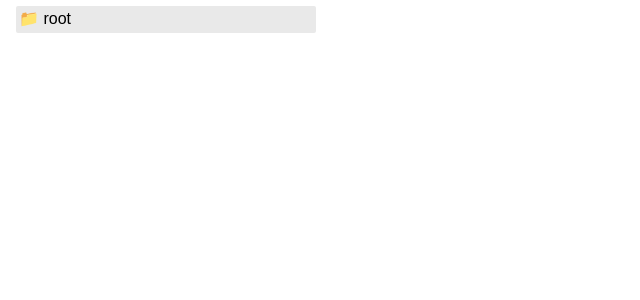
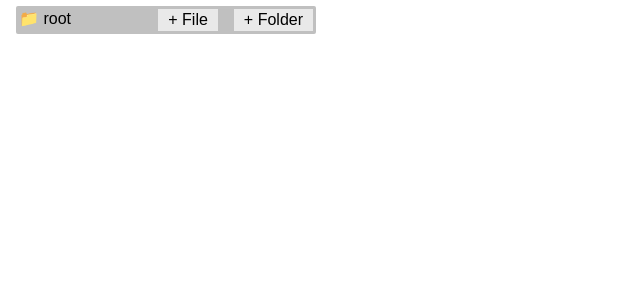
Before and after one commit to Vasant-Mestry-11/file-explorer-template, a React (Create React App) app: page / in a window 1280 px wide. Shown: the top 300 px of the page, without its empty margins (0-640 px from the left). Built offline with nearby package versions, Linux system fonts and the light colour scheme.

Commit message:
:construction: Input added for new folder/file creation

```diff
--- a/src/App.css
+++ b/src/App.css
@@ -6,6 +6,7 @@
 
 body {
   font-family: sans-serif;
+  margin-left: 1rem;
 }
 
 a {
@@ -26,7 +27,7 @@ textarea {
 
 .folder {
   margin-top: 6px;
-  background-color: rgb(233, 233, 233);
+  background-color: #c0c0c0;
   display: flex;
   justify-content: space-between;
   padding: 3px;
@@ -41,7 +42,40 @@ textarea {
 
 .file {
   margin-top: 5px;
-  padding-left: 1rem;
+  /* padding-left: 1rem; */
   display: flex;
   flex-direction: column;
 }
+
+.buttons {
+  display: flex;
+  gap: 1rem;
+}
+
+.btn {
+  outline: none;
+  border: none;
+  background-color: rgb(233, 233, 233);
+  padding: 2px 10px;
+  cursor: pointer;
+}
+
+.inputContainer {
+  display: flex;
+  align-items: center;
+  gap: 5px;
+}
+
+.inputContainer > span {
+  margin-top: 5px;
+}
+
+.inputContainer__input {
+  margin: 6px 0 0 0;
+  padding: 5px;
+  display: flex;
+  border: 1px solid lightgray;
+  align-items: center;
+  justify-content: space-between;
+  cursor: pointer;
+}
--- a/src/components/Folder.js
+++ b/src/components/Folder.js
@@ -2,21 +2,59 @@ import { useState } from "react";
 
 export const Folder = ({ explorer }) => {
   const [expanded, setExpanded] = useState(false);
+  const [showInput, setShowInput] = useState({
+    isVisible: false,
+    isFolder: null,
+  });
 
   const { id, name, isFolder, items } = explorer;
 
+  const handleNewFolder = (e, isFolder) => {
+    e.stopPropagation();
+    setExpanded(true);
+    setShowInput({
+      isVisible: true,
+      isFolder,
+    });
+  };
+
   if (isFolder) {
     return (
-      <div id={id} style={{ marginTop: 5, marginLeft: "1rem" }}>
+      <div id={id} style={{ marginTop: 5 }}>
         <div className="folder" onClick={() => setExpanded((prev) => !prev)}>
           <span>📁 {name}</span>
+          <div className="buttons">
+            <button className="btn" onClick={(e) => handleNewFolder(e, false)}>
+              + File
+            </button>
+            <button className="btn" onClick={(e) => handleNewFolder(e, true)}>
+              + Folder
+            </button>
+          </div>
         </div>
 
         <div
           style={{
             display: expanded ? "block" : "none",
+            paddingLeft: "1rem",
           }}
         >
+          {showInput.isVisible && (
+            <div className="inputContainer">
+              <span>{showInput.isFolder ? "📁" : "📄"}</span>
+              <input
+                type="text"
+                className="inputContainer__input"
+                autoFocus
+                onBlur={() => {
+                  setShowInput((prevState) => ({
+                    ...prevState,
+                    isVisible: false,
+                  }));
+                }}
+              />
+            </div>
+          )}
           {items.map((exp) => {
             return <Folder explorer={exp} />;
           })}
```
